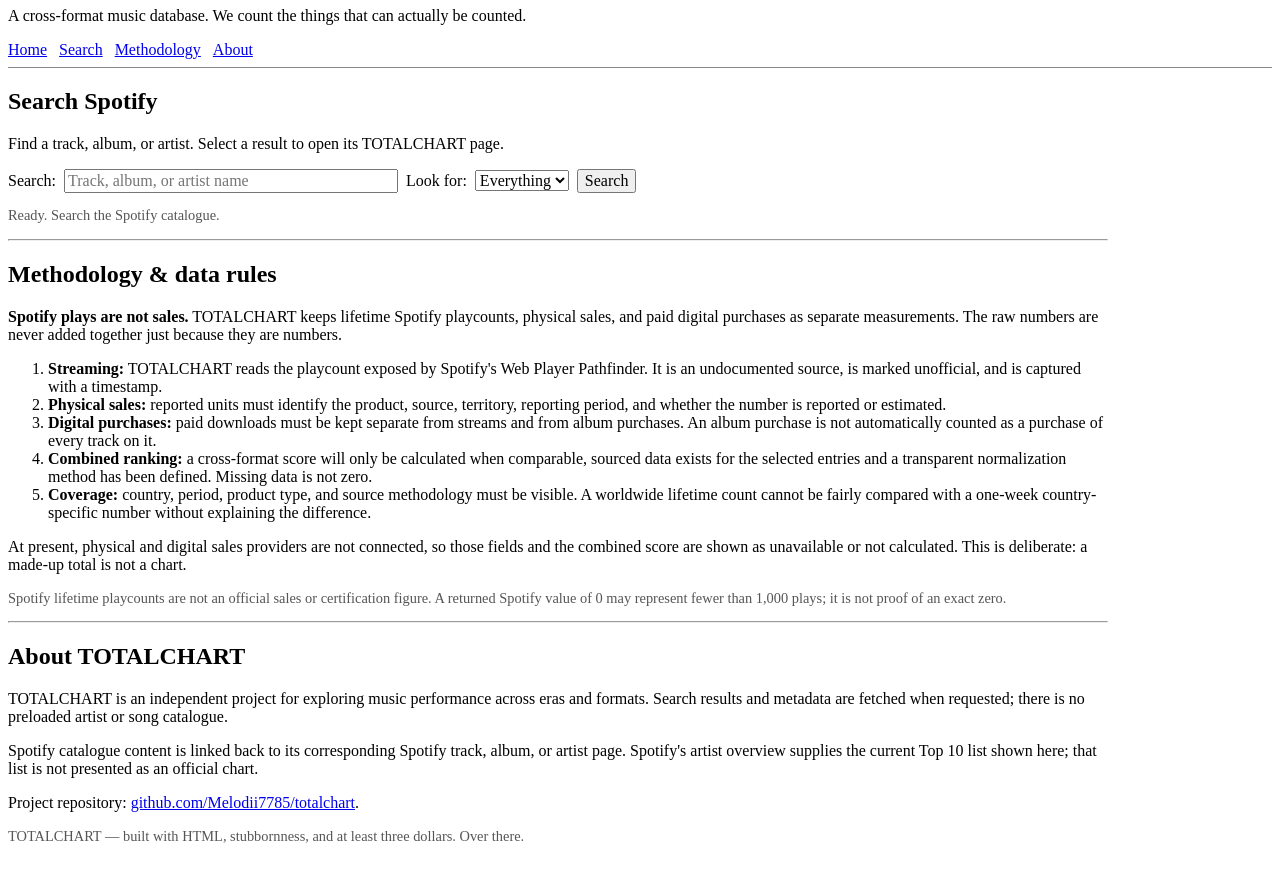
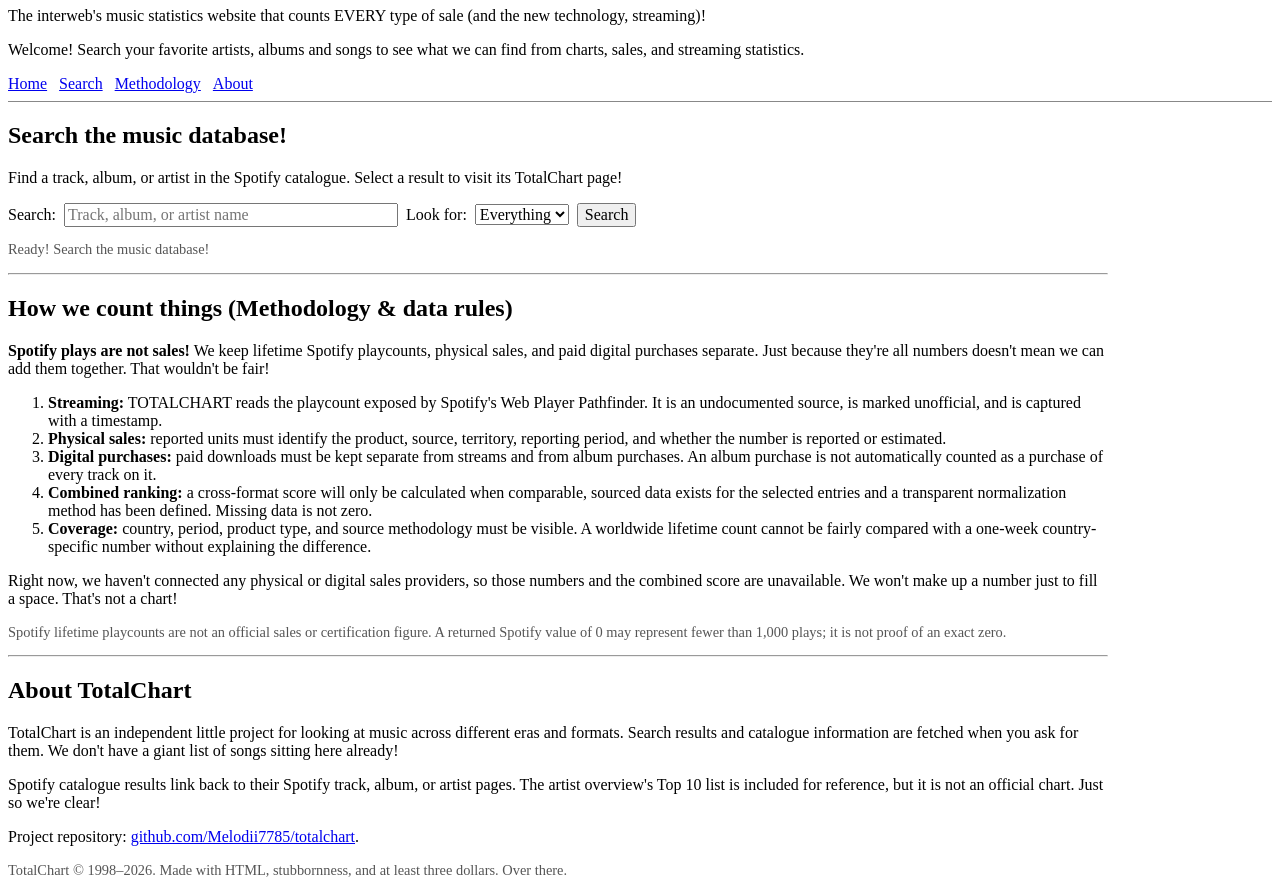
Before and after one commit to Melodii7785/totalchart, a plain HTML site: page index.html in a window 1280 px wide. Shown: the part 73-966 px from the top of the page. Before the commit the page ends 932 px from the top, so only its background shows below. Drawn offline with Linux system fonts and the light colour scheme.

Commit message:
1998 called, it wants its music database back

```diff
--- a/index.html
+++ b/index.html
@@ -3,7 +3,7 @@
 <head>
   <meta charset="utf-8">
   <meta name="viewport" content="width=device-width, initial-scale=1">
-  <title>TOTALCHART — Cross-format music database</title>
+  <title>TotalChart — Music Statistics on the Interweb!</title>
   <style>
     body {
       background: white;
@@ -52,8 +52,9 @@
 </head>
 <body>
 <header id="home">
-  <h1>TOTALCHART</h1>
-  <p>A cross-format music database. We count the things that can actually be counted.</p>
+  <h1>TotalChart</h1>
+  <p>The interweb's music statistics website that counts EVERY type of sale (and the new technology, streaming)!</p>
+  <p>Welcome! Search your favorite artists, albums and songs to see what we can find from charts, sales, and streaming statistics.</p>
   <nav>
     <a href="#home">Home</a><a href="#search">Search</a><a href="#methodology">Methodology</a><a href="#about">About</a>
   </nav>
@@ -61,8 +62,8 @@
 
 <main>
   <section id="search">
-    <h2>Search Spotify</h2>
-    <p>Find a track, album, or artist. Select a result to open its TOTALCHART page.</p>
+    <h2>Search the music database!</h2>
+    <p>Find a track, album, or artist in the Spotify catalogue. Select a result to visit its TotalChart page!</p>
     <form id="search-form" class="controls">
       <label for="search-query">Search:</label>
       <input id="search-query" type="search" size="34" placeholder="Track, album, or artist name" autocomplete="off" required>
@@ -75,7 +76,7 @@
       </select>
       <button id="search-button" type="submit">Search</button>
     </form>
-    <p id="search-status" class="small status" aria-live="polite">Ready. Search the Spotify catalogue.</p>
+    <p id="search-status" class="small status" aria-live="polite">Ready! Search the music database!</p>
     <div id="search-results"></div>
   </section>
 
@@ -87,8 +88,8 @@
 
   <hr>
   <section id="methodology">
-    <h2>Methodology &amp; data rules</h2>
-    <p><strong>Spotify plays are not sales.</strong> TOTALCHART keeps lifetime Spotify playcounts, physical sales, and paid digital purchases as separate measurements. The raw numbers are never added together just because they are numbers.</p>
+    <h2>How we count things (Methodology &amp; data rules)</h2>
+    <p><strong>Spotify plays are not sales!</strong> We keep lifetime Spotify playcounts, physical sales, and paid digital purchases separate. Just because they're all numbers doesn't mean we can add them together. That wouldn't be fair!</p>
     <ol>
       <li><strong>Streaming:</strong> TOTALCHART reads the playcount exposed by Spotify's Web Player Pathfinder. It is an undocumented source, is marked unofficial, and is captured with a timestamp.</li>
       <li><strong>Physical sales:</strong> reported units must identify the product, source, territory, reporting period, and whether the number is reported or estimated.</li>
@@ -96,21 +97,21 @@
       <li><strong>Combined ranking:</strong> a cross-format score will only be calculated when comparable, sourced data exists for the selected entries and a transparent normalization method has been defined. Missing data is not zero.</li>
       <li><strong>Coverage:</strong> country, period, product type, and source methodology must be visible. A worldwide lifetime count cannot be fairly compared with a one-week country-specific number without explaining the difference.</li>
     </ol>
-    <p>At present, physical and digital sales providers are not connected, so those fields and the combined score are shown as unavailable or not calculated. This is deliberate: a made-up total is not a chart.</p>
+    <p>Right now, we haven't connected any physical or digital sales providers, so those numbers and the combined score are unavailable. We won't make up a number just to fill a space. That's not a chart!</p>
     <p class="small">Spotify lifetime playcounts are not an official sales or certification figure. A returned Spotify value of 0 may represent fewer than 1,000 plays; it is not proof of an exact zero.</p>
   </section>
 
   <hr>
   <section id="about">
-    <h2>About TOTALCHART</h2>
-    <p>TOTALCHART is an independent project for exploring music performance across eras and formats. Search results and metadata are fetched when requested; there is no preloaded artist or song catalogue.</p>
-    <p>Spotify catalogue content is linked back to its corresponding Spotify track, album, or artist page. Spotify's artist overview supplies the current Top 10 list shown here; that list is not presented as an official chart.</p>
+    <h2>About TotalChart</h2>
+    <p>TotalChart is an independent little project for looking at music across different eras and formats. Search results and catalogue information are fetched when you ask for them. We don't have a giant list of songs sitting here already!</p>
+    <p>Spotify catalogue results link back to their Spotify track, album, or artist pages. The artist overview's Top 10 list is included for reference, but it is not an official chart. Just so we're clear!</p>
     <p>Project repository: <a href="https://github.com/Melodii7785/totalchart">github.com/Melodii7785/totalchart</a>.</p>
   </section>
 </main>
 
 <footer>
-  <p class="small">TOTALCHART — built with HTML, stubbornness, and at least three dollars. Over there.</p>
+  <p class="small">TotalChart © 1998–2026. Made with HTML, stubbornness, and at least three dollars. Over there.</p>
 </footer>
 
 <script type="module">
```
